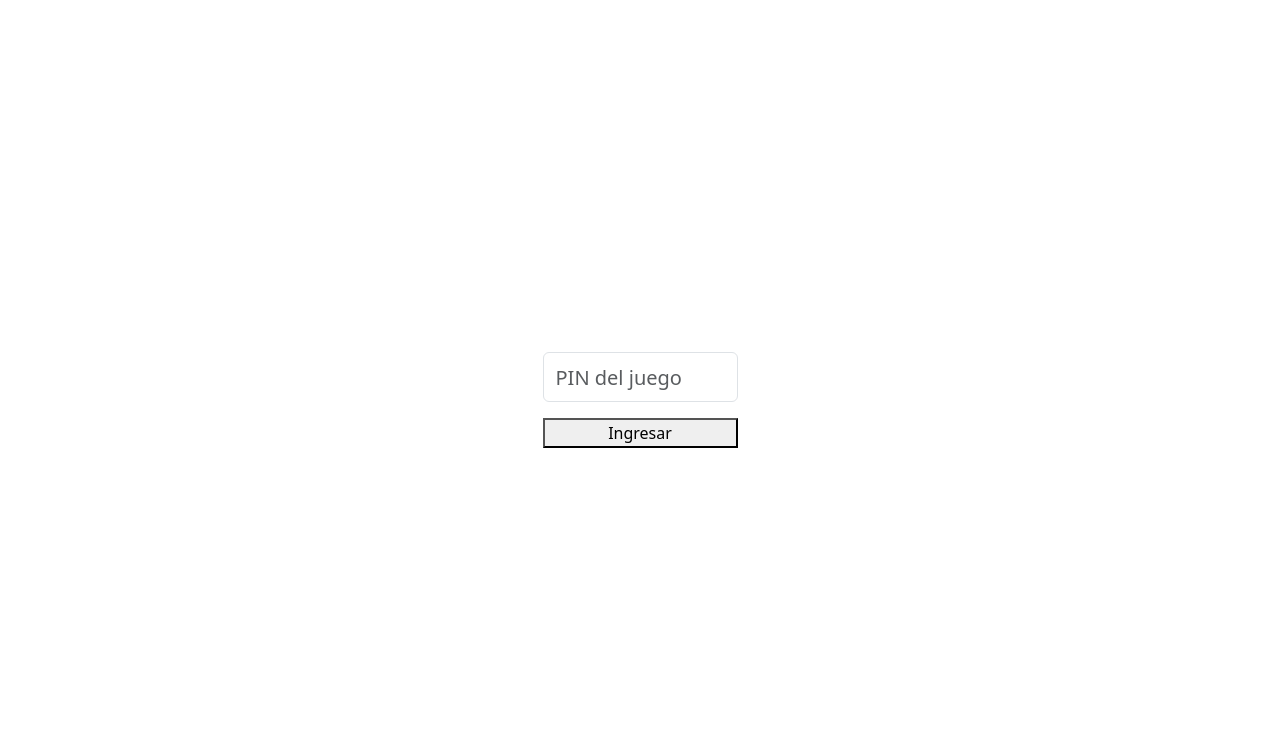
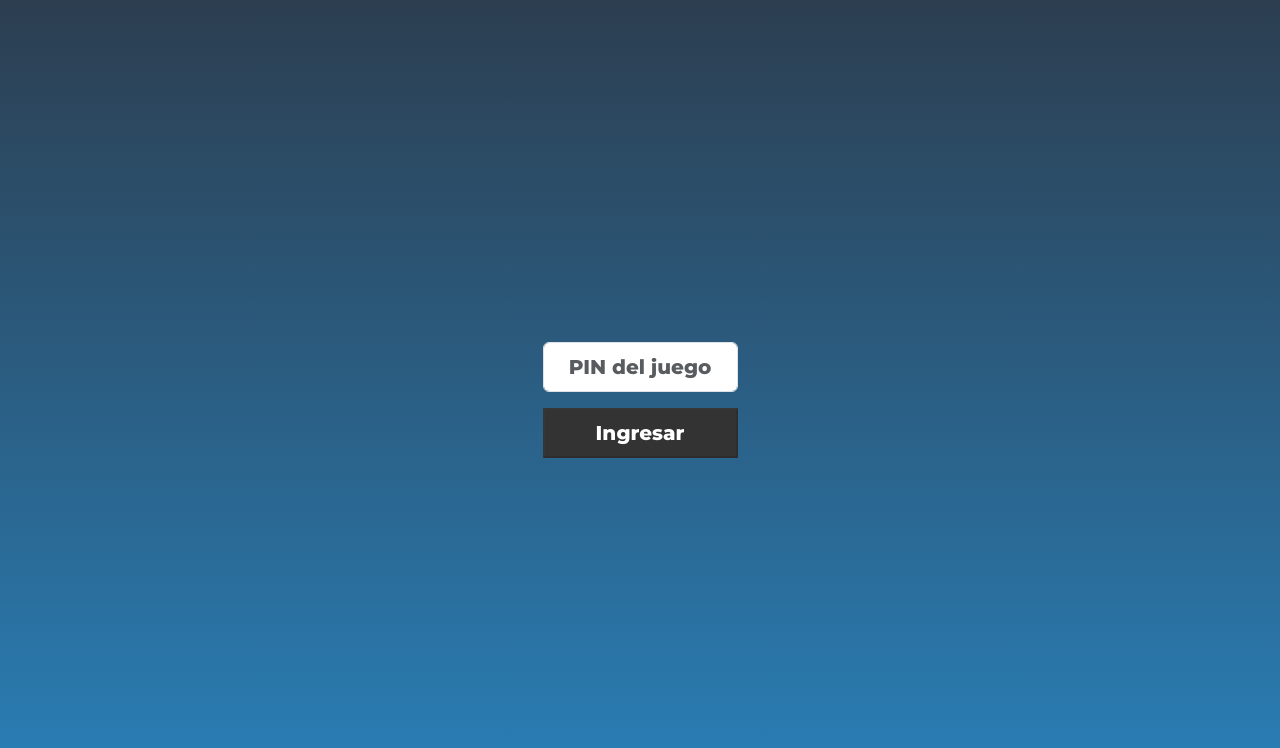
Before and after one commit to RaphaelWMR/Quizz, an Angular app: page / in a window 1280 px wide. Shown: the top 748 px of the page. Built offline with nearby package versions, Linux system fonts and the light colour scheme.

Commit message:
InicioComponent -uigradients -googlefonts

```diff
--- a/src/app/components/inicio/inicio.component.css
+++ b/src/app/components/inicio/inicio.component.css
@@ -2,6 +2,8 @@
     width: 195px;
     height: 3.125rem;
     font-size: 1.25rem;
+    text-align: center;
+    font-family: 'Montserrat', sans-serif;
 }
 
 .btn-ingresar {
--- a/src/app/components/inicio/inicio.component.html
+++ b/src/app/components/inicio/inicio.component.html
@@ -1,4 +1,4 @@
 <div class="contenedor">
-    <input type="text" class="form form-control input-ingresar mb-3" placeholder="PIN del juego">
-    <button class="btn-ingresar">Ingresar</button>
+    <input type="text" class="form-control input-ingresar mb-3" placeholder="PIN del juego">
+    <button class="btn-ingresar btn-principal">Ingresar</button>
 </div>
--- a/src/index.html
+++ b/src/index.html
@@ -1,13 +1,17 @@
 <!doctype html>
 <html lang="en">
+
 <head>
     <meta charset="utf-8">
     <title>Quizz</title>
     <base href="/">
     <meta name="viewport" content="width=device-width, initial-scale=1">
     <link rel="icon" type="image/x-icon" href="favicon.ico">
+    <link href="https://fonts.googleapis.com/css2?family=Montserrat:wght@800&display=swap" rel="stylesheet">
 </head>
+
 <body>
     <app-root></app-root>
 </body>
+
 </html>
--- a/src/styles.css
+++ b/src/styles.css
@@ -1 +1,19 @@
 /* You can add global styles to this file, and also import other style files */
+
+body {
+    background: #2980b9;
+    /* fallback for old browsers */
+    background: -webkit-linear-gradient(to bottom, #2c3e50, #2980b9);
+    /* Chrome 10-25, Safari 5.1-6 */
+    background: linear-gradient(to bottom, #2c3e50, #2980b9);
+    /* W3C, IE 10+/ Edge, Firefox 16+, Chrome 26+, Opera 12+, Safari 7+ */
+}
+
+.btn-principal {
+    height: 3.125rem;
+    background-color: rgb(51, 51, 51);
+    border-color: rgba(0, 0, 0, 0.1);
+    color: white;
+    font-size: 20px;
+    font-family: 'Montserrat', sans-serif;
+}
```
Lines whose indentation alone changed are shown as unchanged.
